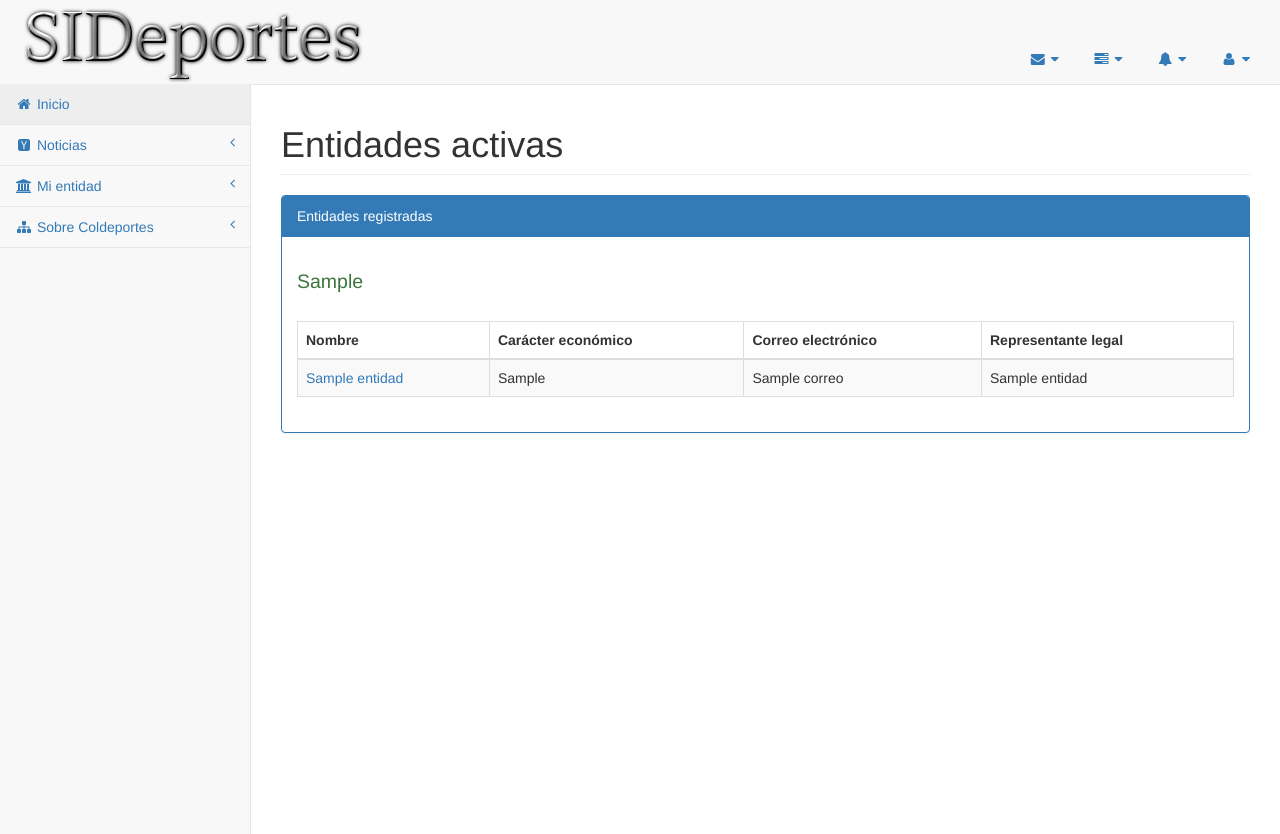
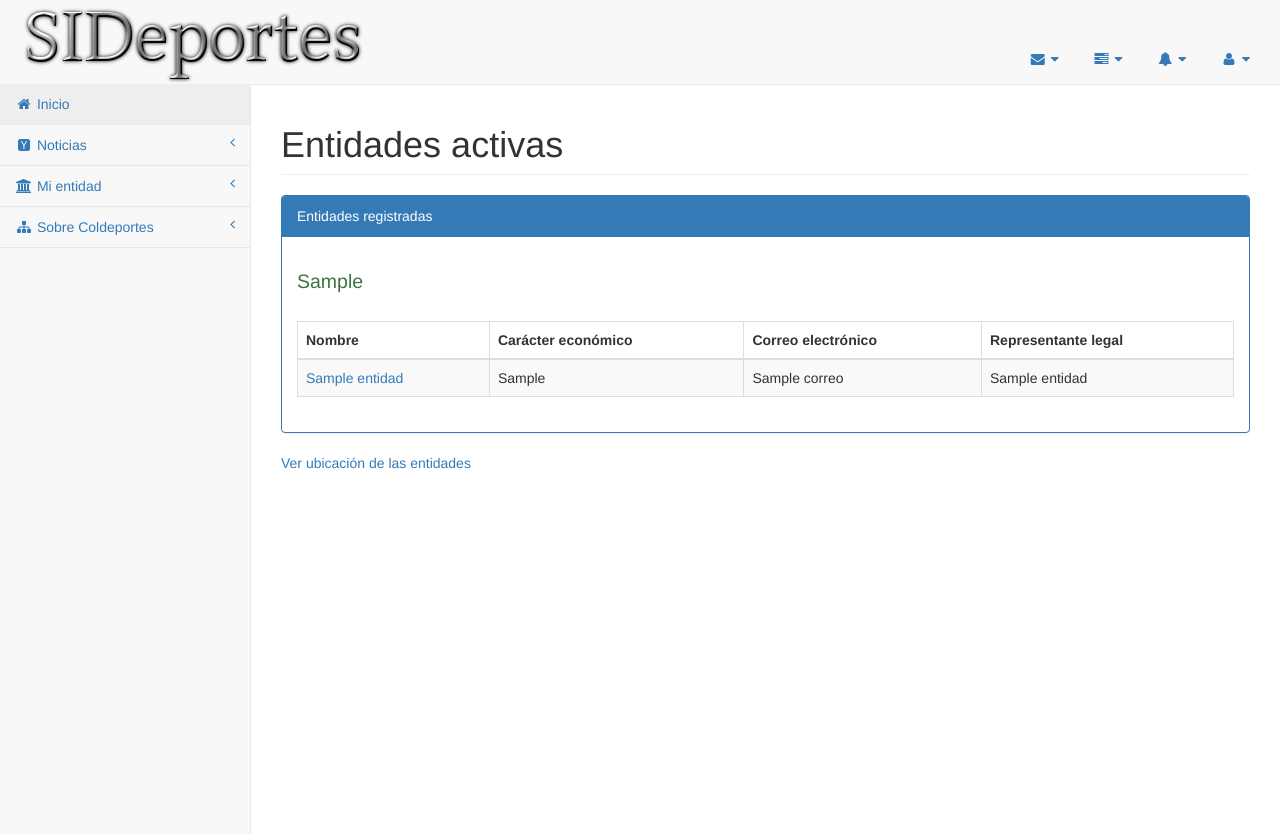
Before and after one commit to anderojas1/SIDeporte, a Django app: template templates/Entidades/buscar_entidades.html in a window 1280 px wide. Shown: the part 16-850 px from the top of the page. Run offline with Django 3.2, Linux system fonts and the light colour scheme; tables that the repository leaves empty hold one stand-in row (values such as "Sample post"); the template is opened without the code that fills it: values that come from a table or form of the project are taken from there, most other values are stand-ins (such as "Sample title", 1, 10 or a date in 2020); parts of the project's set-up code (start-up, migrations or seed data) failed here and were passed over; some libraries are stand-ins or nearby versions.

Commit message:
al listar las entidades, se añade link para ver el mapa

```diff
--- a/templates/Entidades/buscar_entidades.html
+++ b/templates/Entidades/buscar_entidades.html
@@ -1,4 +1,5 @@
 {% extends "startbootstrap/pages/index.html" %}
+{% load staticfiles %}
 {% block title %}
 Búsqueda Entidades
 {% endblock %}
@@ -71,5 +72,12 @@ Entidades activas
                 <!-- /.panel-body -->
     </div>
     <!-- /.panel -->
+    <div class="row">
+        <div class="col-sm-12">
+            <p>
+                <a href="ubicacion">Ver ubicación de las entidades</a>
+            </p>
+        </div>
+    </div>
 
 {% endblock %}
```
